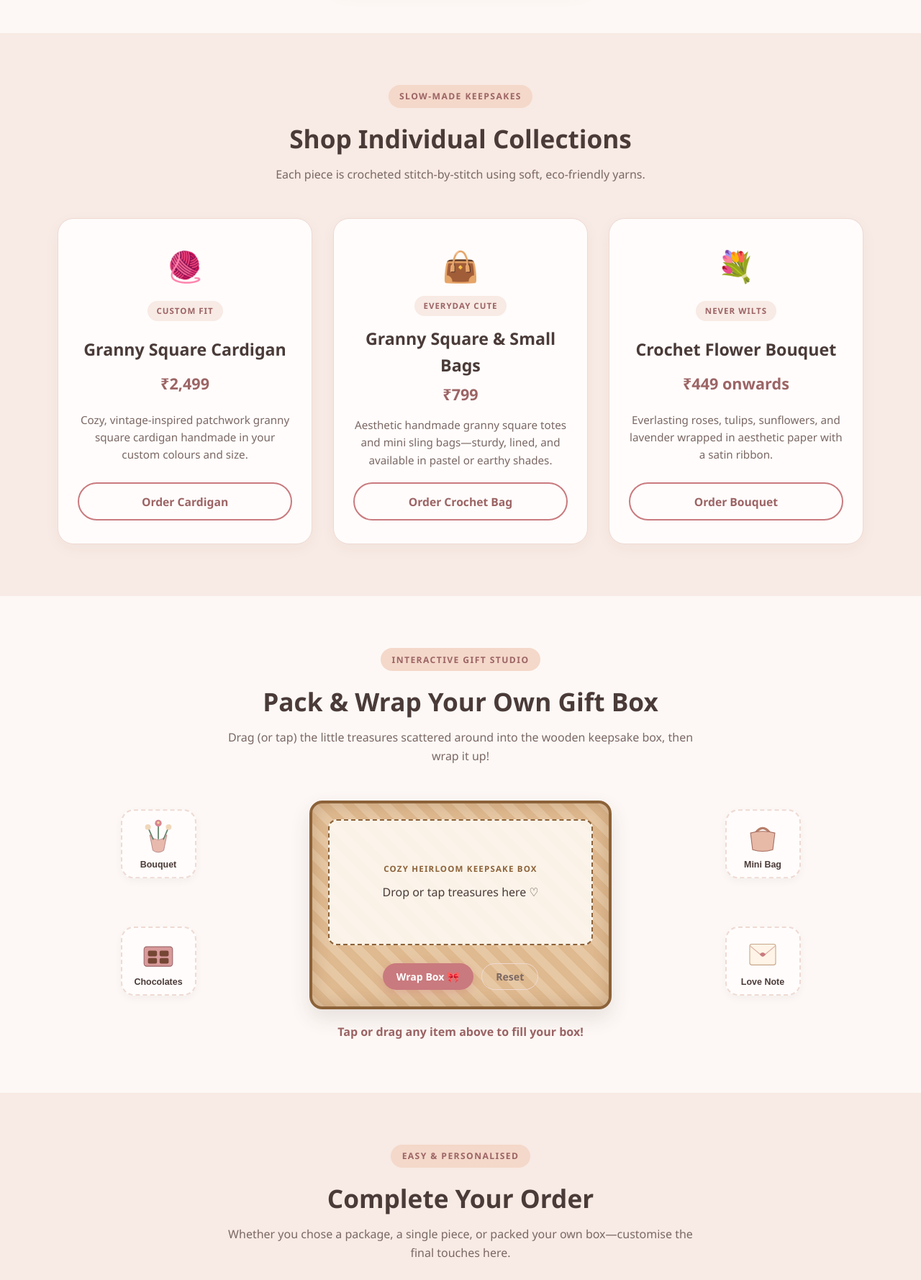
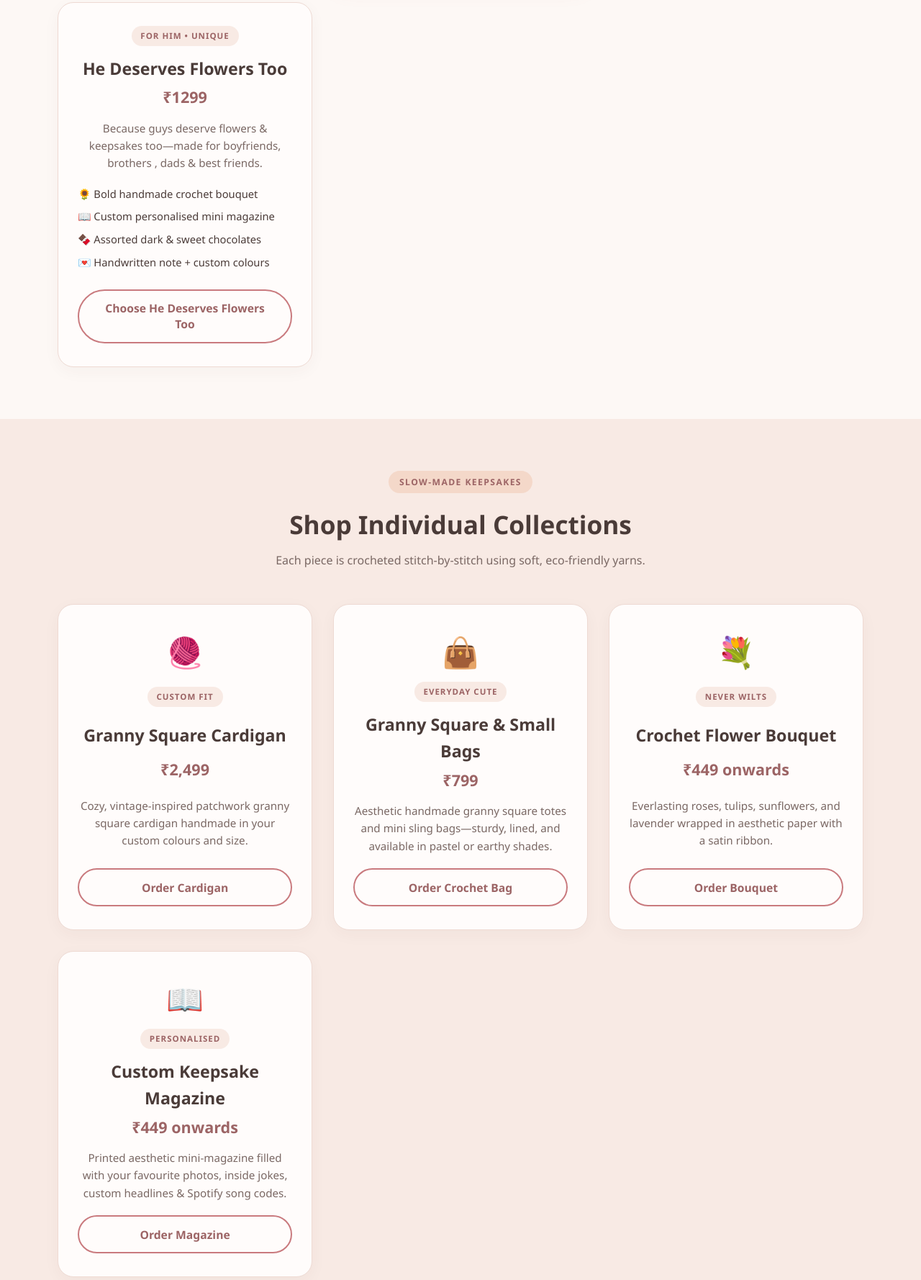
Before and after one commit to rozpreet/cozy-heirloom, a plain HTML site: page index.html in a window 1280 px wide. Shown: the part 1356-3134 px from the top of the page at 72% size. Drawn offline with Linux system fonts and the light colour scheme.

```diff
--- a/index.html
+++ b/index.html
@@ -257,6 +257,27 @@
                     Choose Forever Treasured
                 </button>
             </article>
+                        <!-- Card 4 -->
+            <article class="product-card">
+                <div class="card-badge">FOR HIM • UNIQUE</div>
+                <h3>He Deserves Flowers Too</h3>
+                <p class="price-tag">₹1299</p>
+                <p class="card-desc">Because guys deserve flowers &amp; keepsakes too—made for boyfriends, brothers , dads &amp; best friends.</p>
+                <ul class="feature-list">
+                    <li>🌻 Bold handmade crochet bouquet</li>
+                    <li>📖 Custom personalised mini magazine</li>
+                    <li>🍫 Assorted dark &amp; sweet chocolates</li>
+                    <li>💌 Handwritten note + custom colours</li>
+                </ul>
+                <button type="button" class="btn-outline select-preset-btn"
+                        data-type="Gift Package"
+                        data-choice="He Deserves Flowers Too (₹1,299)"
+                        data-flowers="3 Flowers (Small Bouquet)"
+                        data-choco="Yes">
+                    Choose He Deserves Flowers Too
+                </button>
+            </article>
+
         </div>
     </section>
 
@@ -322,6 +343,24 @@
                     Order Bouquet
                 </button>
             </article>
+                        <!-- Item 4: Custom Keepsake Magazine -->
+            <article class="product-card">
+                <div class="item-icon-box" aria-hidden="true">📖</div>
+                <div class="card-badge">PERSONALISED</div>
+                <h3>Custom Keepsake Magazine</h3>
+                <p class="price-tag">₹449 onwards</p>
+                <p class="card-desc">
+                    Printed aesthetic mini-magazine filled with your favourite photos, inside jokes, custom headlines &amp; Spotify song codes.
+                </p>
+                <button type="button" class="btn-outline select-preset-btn"
+                        data-type="Single Item"
+                        data-choice="Custom Keepsake Magazine (₹449+)"
+                        data-flowers="None"
+                        data-choco="No">
+                    Order Magazine
+                </button>
+            </article>
+
         </div>
     </section>
 
@@ -421,12 +460,14 @@
                         <optgroup label="Gift Packages">
                             <option value="Little Love (₹599)">Little Love — ₹599</option>
                             <option value="A Little Extra Love (₹999)" selected>A Little Extra Love — ₹999</option>
+                            <option value="He Deserves Flowers Too (₹1,299)">He Deserves Flowers Too — ₹1,299</option>
                             <option value="Forever Treasured (₹2,999+)">Forever Treasured — ₹2,999+</option>
                         </optgroup>
                         <optgroup label="Single Items">
                             <option value="Granny Square Cardigan (₹2,499)">Granny Square Cardigan — ₹2,499</option>
                             <option value="Granny Square / Small Bag (₹799+)">Granny Square / Small Bag — ₹799+</option>
                             <option value="Crochet Flower Bouquet (₹449+)">Crochet Flower Bouquet — ₹449+</option>
+                            <option value="Custom Keepsake Magazine (₹449+)">Custom Keepsake Magazine — ₹449+</option>
                         </optgroup>
                         <optgroup label="Custom">
                             <option value="Custom Gift Box">My Custom Gift Box (From Studio Above)</option>
```
